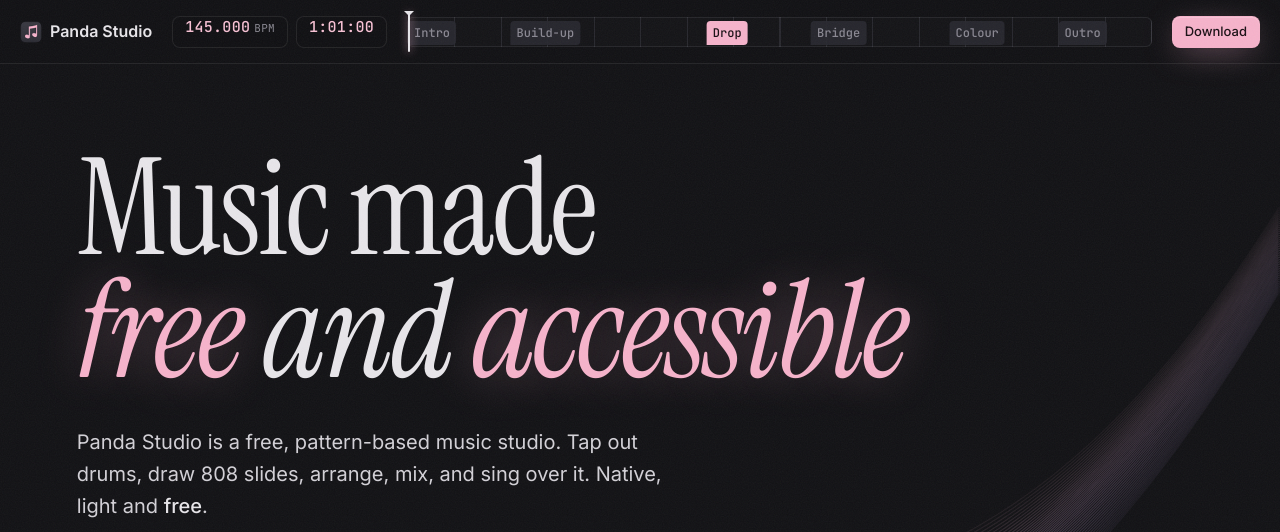
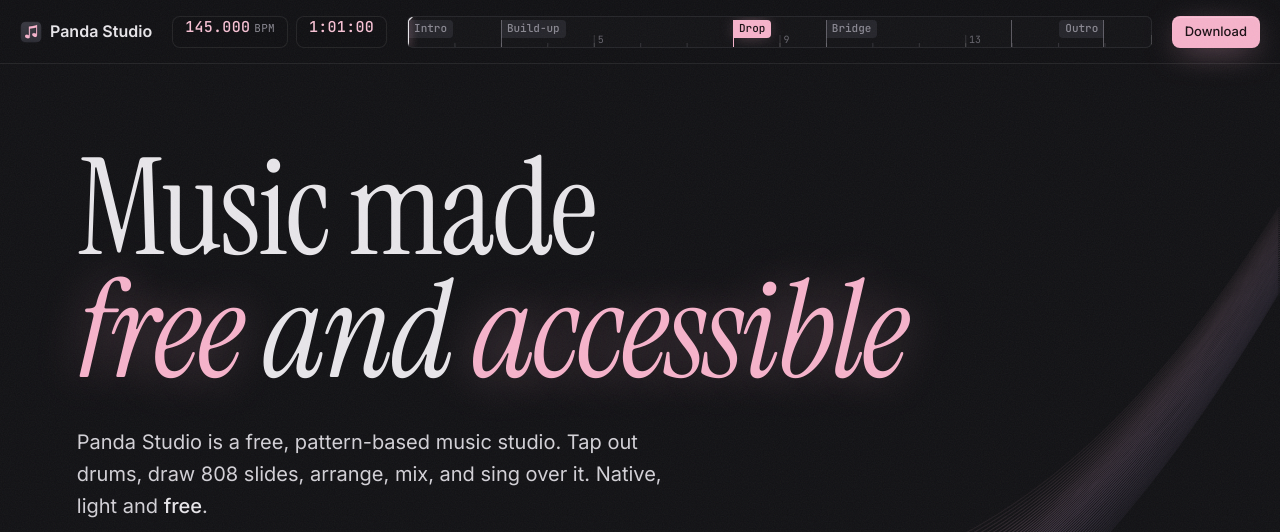
Before and after one commit to thePanda-X/panda-studio-releases, a website built with Vite: page index.html in a window 1280 px wide. Shown: the top 532 px of the page. Built offline with nearby package versions, Linux system fonts and the light colour scheme; animation ran at ten frames a second.

Commit message:
fix: header slide

```diff
--- a/index.html
+++ b/index.html
@@ -44,6 +44,7 @@
         <a href="#bridge" data-sec="bridge" style="--at:.68">Bridge</a>
         <a href="#colour" data-sec="colour" style="--at:.82">Colour</a>
         <a href="#outro" data-sec="outro" style="--at:.93">Outro</a>
+        <span class="ruler-num" style="--b:4" aria-hidden="true">5</span><span class="ruler-num" style="--b:8" aria-hidden="true">9</span><span class="ruler-num" style="--b:12" aria-hidden="true">13</span>
         <i class="ruler-head" id="rulerHead"></i>
       </div>
     </nav>
--- a/src/styles.css
+++ b/src/styles.css
@@ -144,39 +144,54 @@ em { font-family: var(--serif); font-style: italic; font-weight: 400; color: var
 .lcd-time span { min-width: 6.2ch; display: inline-block; text-align: center; }
 
 .ruler { flex: 1; min-width: 0; height: 100%; display: flex; align-items: center; }
+/* The ruler reads like a DAW timeline: bar ticks along the bottom, section flags snapped to bars
+   along the top, and the part of the song already played filled in behind the playhead. */
 .ruler-track {
-  position: relative; width: 100%; height: 30px; border-radius: 6px;
+  --tick: color-mix(in srgb, var(--text) 16%, transparent);
+  position: relative; width: 100%; height: 32px; border-radius: 6px; overflow: hidden;
   background:
-    repeating-linear-gradient(90deg, color-mix(in srgb, var(--line) 90%, transparent) 0 1px, transparent 1px calc(100% / 16)),
+    linear-gradient(90deg, var(--tick) 1px, transparent 1px) left bottom / 25% 12px repeat-x,
+    linear-gradient(90deg, var(--tick) 1px, transparent 1px) left bottom / calc(100% / 16) 4px repeat-x,
     color-mix(in srgb, var(--bg-2) 80%, transparent);
   border: 1px solid var(--hair);
 }
+.ruler-track::before { /* played so far */
+  content: ""; position: absolute; inset: 0 auto 0 0; width: calc(var(--p, 0) * 100%);
+  background: linear-gradient(90deg, transparent, rgba(var(--accent-rgb), .12));
+  pointer-events: none;
+}
+.ruler-num { position: absolute; left: calc(var(--b) / 16 * 100%); bottom: 2px; margin-left: 4px; font: 400 10px/1 var(--mono); color: var(--dim); opacity: .7; pointer-events: none; }
 .ruler-track a {
-  position: absolute; left: calc(var(--at) * 100%); top: 3px;
-  font: 500 12px/1 var(--mono); text-decoration: none;
-  color: var(--dim); padding: 6px; border-radius: 4px 4px 4px 0;
-  background: color-mix(in srgb, var(--panel-2) 90%, transparent); white-space: nowrap;
-  transition: background-color .3s var(--ease), color .3s var(--ease);
-  /* Anchor each label proportionally to its spot, so labels near the end stay inside the track. */
-  transform: translateX(calc(var(--at) * -100%));
+  position: absolute; left: calc(var(--at) * 100%); top: 3px; z-index: 1;
+  font: 500 11px/1 var(--mono); text-decoration: none; white-space: nowrap;
+  color: var(--dim); padding: 3px 6px 4px; border-radius: 0 4px 4px 0;
+  background: color-mix(in srgb, var(--panel-2) 85%, transparent);
+  transition: background-color .3s var(--ease), color .3s var(--ease), box-shadow .3s var(--ease);
 }
+.ruler-track a::before { /* the marker line, dropping to the bar ticks */
+  content: ""; position: absolute; left: 0; top: 0; width: 1px; height: 28px; background: currentColor; opacity: .6;
+}
+/* Markers near the end hang to the left of their line, so they stay inside the track. */
+.ruler-track a.flip { transform: translateX(-100%); border-radius: 4px 0 0 4px; }
+.ruler-track a.flip::before { left: auto; right: 0; }
 .ruler-track a:hover { color: var(--text); }
-.ruler-track a.active { background: var(--accent); color: var(--on-accent); }
+.ruler-track a.active { background: var(--accent); color: var(--on-accent); box-shadow: 0 0 16px -4px rgba(var(--accent-rgb), var(--glow)); }
+.ruler-track a.active::before { background: var(--accent); opacity: 1; }
 .ruler-head {
-  position: absolute; top: -6px; bottom: -6px; left: 0; width: 2px; background: var(--text); border-radius: 2px;
+  position: absolute; top: 0; bottom: 0; left: 0; z-index: 2; width: 2px; margin-left: -1px; background: var(--text);
   box-shadow: 0 0 8px rgba(var(--accent-rgb), .8); pointer-events: none; will-change: transform;
 }
-.ruler-head::before { content: ""; position: absolute; top: -1px; left: -4px; border: 5px solid transparent; border-top-color: var(--text); }
+.ruler-head::before { content: ""; position: absolute; top: 0; left: -4px; border: 5px solid transparent; border-top-color: var(--text); }
 
-/* Narrow bars: only the current section keeps its label; the others become thin marker ticks. */
-@media (max-width: 1100px) {
-  .ruler-track a:not(.active) { font-size: 0; padding: 0; width: 3px; height: 12px; top: 8px; border-radius: 2px; }
-}
+/* Labels that would collide fold down to their marker line (set in transport.js). */
+.ruler-track a.tight:not(.active) { font-size: 0; padding: 0; background: none; }
+.ruler-track a.active { z-index: 1; }
+.ruler-track a:not(.active) { z-index: 0; }
 @media (max-width: 760px) {
   :root { --tp-h: 56px; }
   .transport { gap: 8px; padding: 0 12px; }
   .brand span, .lcd:not(.lcd-time) { display: none; }
-  .ruler-track a.active { font-size: 11px; padding: 6px 4px; }
+  .ruler-num { display: none; }
 }
 
 /* =========================================================
--- a/src/transport.js
+++ b/src/transport.js
@@ -22,16 +22,30 @@ function fmtPos(bars) {
 /** Place each marker on the ruler where its section is on the page. */
 function layoutRuler() {
   docMax = Math.max(1, document.documentElement.scrollHeight - innerHeight);
+  rulerLinks.forEach((a) => a.classList.remove("tight", "flip")); // measure labels at full size
   rulerLinks.forEach((a) => {
     const sec = document.getElementById(a.dataset.sec);
     if (!sec) return;
-    const at = clamp((sec.offsetTop - innerHeight * 0.25) / docMax, 0, 0.94);
-    a.style.setProperty("--at", a.dataset.sec === "intro" ? 0 : at);
+    // Snap each marker to the nearest bar line, like markers in the studio.
+    const raw = clamp((sec.offsetTop - innerHeight * 0.25) / docMax, 0, 1);
+    const at = a.dataset.sec === "intro" ? 0 : clamp(Math.round(raw * SONG_BARS), 1, SONG_BARS - 1) / SONG_BARS;
+    a.style.setProperty("--at", at);
+    // Hang the flag to the left of its line only when it would run past the end of the track.
+    const w = a.parentElement.clientWidth;
+    a.classList.toggle("flip", at * w + a.offsetWidth > w - 4);
+  });
+  // Where a label would run into the next marker, it folds down to just its line
+  // (the current section always keeps its label).
+  const box = (a) => { const r = a.getBoundingClientRect(); return [r.left, r.right]; };
+  rulerLinks.forEach((a, i) => {
+    const b = rulerLinks[i + 1];
+    if (b && box(a)[1] + 6 > box(b)[0]) a.classList.add("tight");
   });
 }
 
 const moveHead = (frac) => {
   rulerHead.style.transform = `translateX(${frac * rulerHead.parentElement.clientWidth}px)`;
+  rulerHead.parentElement.style.setProperty("--p", frac.toFixed(4));
 };
 
 function onScroll() {
```
